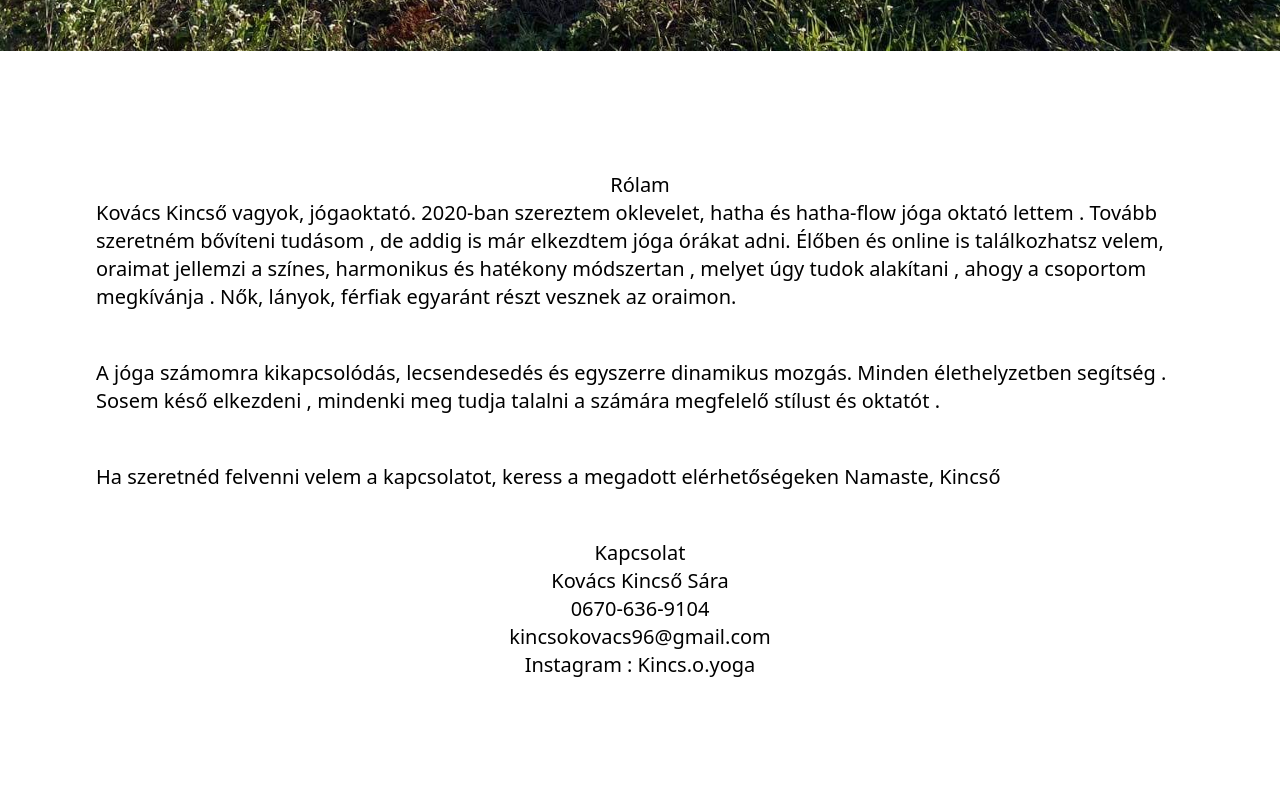
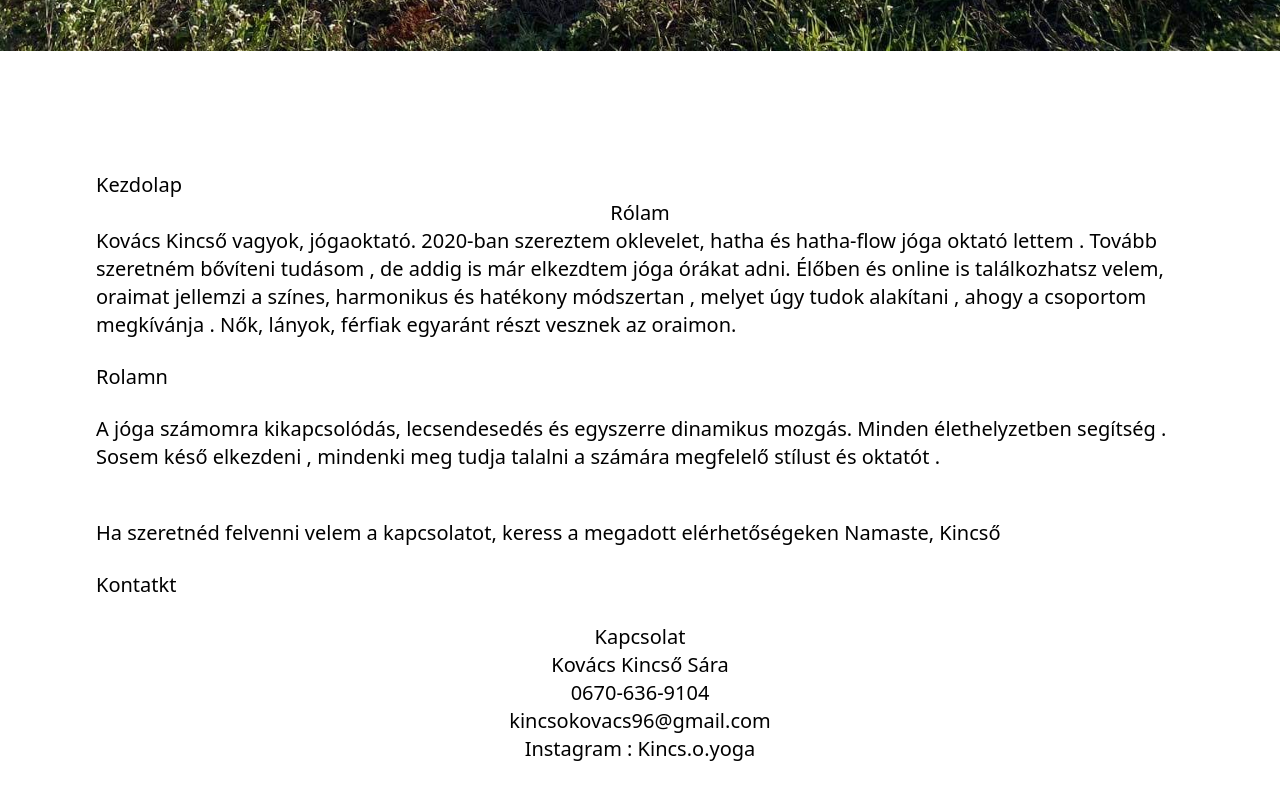
Before and after one commit to gkevinb/kincso-yoga-v2, a Next.js app: page / in a window 1280 px wide. Shown: the part 1656-2456 px from the top of the page. Built offline with nearby package versions, Linux system fonts and the light colour scheme.

Commit message:
Implement horizontal slide over for menu and jump to specific parts via menu links

```diff
--- a/components/Navigation.js
+++ b/components/Navigation.js
@@ -3,7 +3,7 @@ import MenuIcon from "@material-ui/icons/Menu";
 
 function Navigation() {
   const [toggle, setToggle] = useState(false);
-  const [width, setWidth] = useState("0%");
+  // const [width, setWidth] = useState("0%");
 
   console.log(toggle);
 
@@ -13,10 +13,10 @@ function Navigation() {
   useEffect(() => {
     if (toggle) {
       document.body.style.overflow = "hidden";
-      setWidth("100%");
+      // setWidth("100%");
     } else {
       document.body.style.overflow = "unset";
-      setWidth("0%");
+      // setWidth("0%");
     }
   }, [toggle]);
 
@@ -29,13 +29,14 @@ function Navigation() {
       </div>
       <div
         className={
-          toggle
-            ? "bg-blue-400 fixed flex h-screen w-screen inset-0"
-            : "hidden"
+          "bg-blue-400 fixed flex flex-col justify-center items-center h-screen w-screen inset-0 ease-in-out transition-all duration-300 " +
+          (toggle ? "transform translate-x-0" : "transform -translate-x-full")
         }>
-        <h1>Kezdolap</h1>
-        <h1>Rolam</h1>
-        <h1>Kontakt</h1>
+        {/* <div> */}
+          <a href="#kezdolap" onClick={openMenu}>Kezdolap</a>
+          <a href="#rolam" onClick={openMenu}>Rolam</a>
+          <a href="#kontakt" onClick={openMenu}>Kontakt</a>
+        {/* </div> */}
       </div>
       <div onClick={openMenu} className="md:hidden z-50 justify-self-end">
         <MenuIcon fontSize="large" />
--- a/pages/index.js
+++ b/pages/index.js
@@ -19,9 +19,10 @@ export default function Home() {
       </Head>
       <div>
         <Navigation />
-        <img src={img} alt="yoga" className="object-fill" />
+        <img id="kezdolap" src={img} alt="yoga" className="object-fill" />
         <div className="flex flex-col text-xl p-24 h-4/5 justify-center content-center">
           <div className="py-6">
+            <h1>Kezdolap</h1>
             <h2 className="text-center">Rólam</h2>
             <p>
               Kovács Kincső vagyok, jógaoktató. 2020-ban szereztem oklevelet,
@@ -33,6 +34,7 @@ export default function Home() {
               vesznek az oraimon.
             </p>
           </div>
+          <h1 id="rolam">Rolamn</h1>
           <div className="py-6">
             A jóga számomra kikapcsolódás, lecsendesedés és egyszerre dinamikus
             mozgás. Minden élethelyzetben segítség . Sosem késő elkezdeni ,
@@ -42,6 +44,7 @@ export default function Home() {
             Ha szeretnéd felvenni velem a kapcsolatot, keress a megadott
             elérhetőségeken Namaste, Kincső
           </div>
+          <h1 id="kontakt">Kontatkt</h1>
           <div className="py-6 text-center">
             <h2>Kapcsolat</h2>
             <p>Kovács Kincső Sára </p>
```
